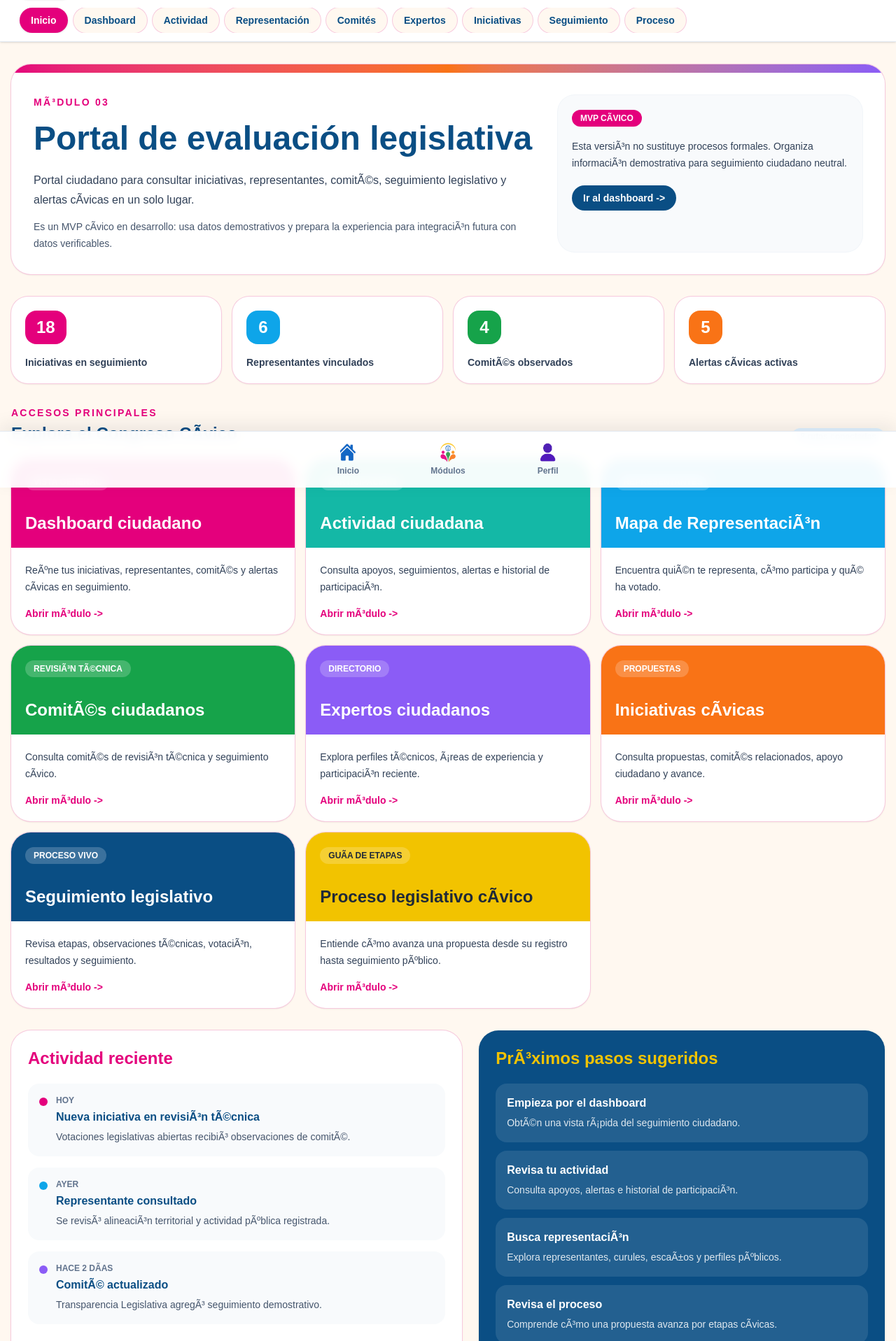
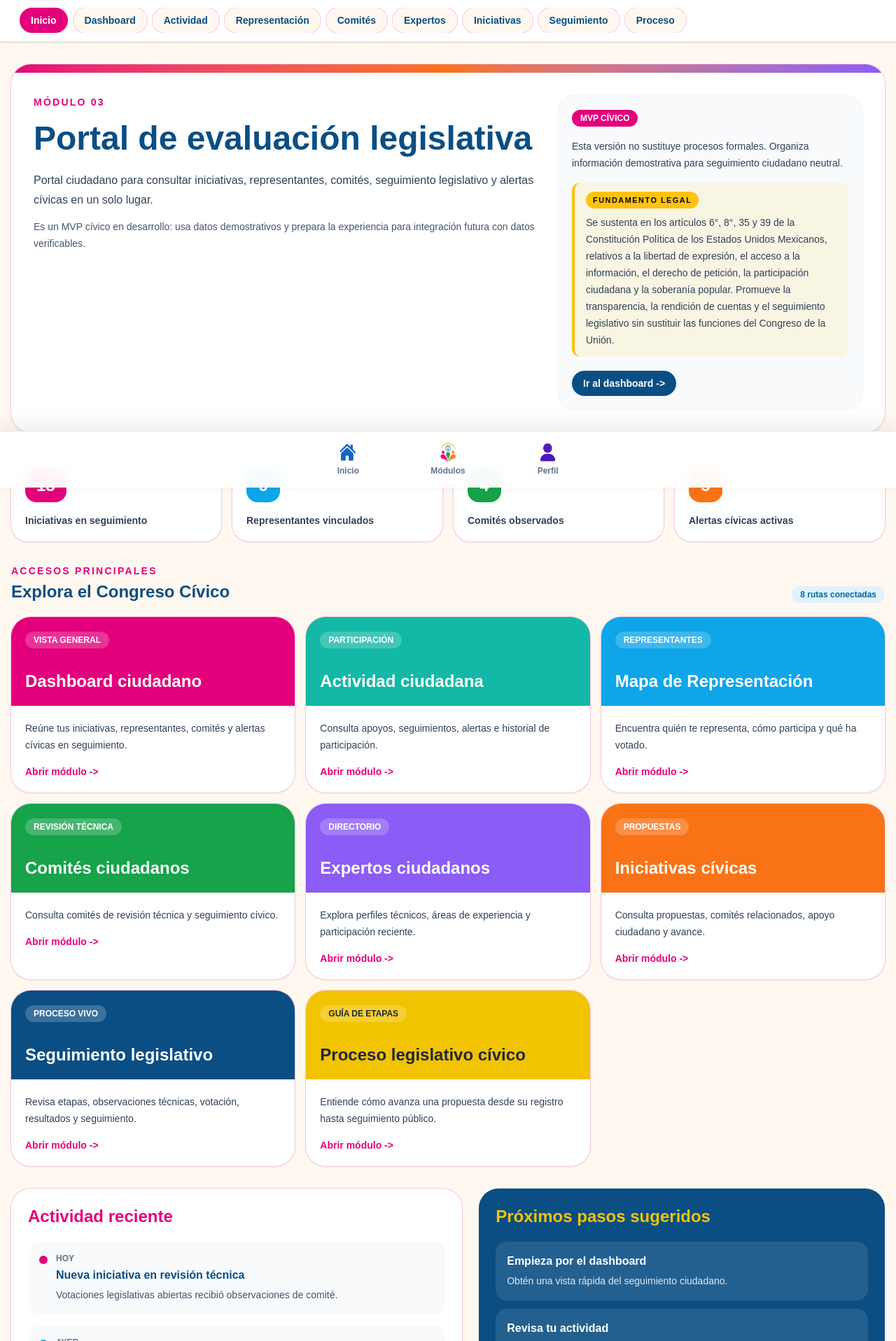
Before and after one commit to TecnocraciaParticipativaMexico/Plataforma, a Next.js app in the folder web/: page /congreso-civico in a window 1280 px wide. Shown: the part 103-2020 px from the top of the page at 70% size. Built offline with nearby package versions, Linux system fonts and the light colour scheme.

Commit message:
fix: fundamentos legales y UTF-8 en módulos 02 03 05

```diff
--- a/web/app/congreso-civico/page.tsx
+++ b/web/app/congreso-civico/page.tsx
@@ -14,57 +14,57 @@ const accesosPortal: AccesoPortal[] = [
   {
     href: "/congreso-civico/dashboard",
     titulo: "Dashboard ciudadano",
-    descripcion: "ReÃºne tus iniciativas, representantes, comitÃ©s y alertas cÃ­vicas en seguimiento.",
+    descripcion: "Reúne tus iniciativas, representantes, comités y alertas cívicas en seguimiento.",
     etiqueta: "Vista general",
     color: "bg-[#E4007C] text-white",
   },
   {
     href: "/congreso-civico/actividad",
     titulo: "Actividad ciudadana",
-    descripcion: "Consulta apoyos, seguimientos, alertas e historial de participaciÃ³n.",
-    etiqueta: "ParticipaciÃ³n",
+    descripcion: "Consulta apoyos, seguimientos, alertas e historial de participación.",
+    etiqueta: "Participación",
     color: "bg-[#14B8A6] text-white",
   },
   {
     href: "/congreso-civico/representacion",
-    titulo: "Mapa de RepresentaciÃ³n",
-    descripcion: "Encuentra quiÃ©n te representa, cÃ³mo participa y quÃ© ha votado.",
+    titulo: "Mapa de Representación",
+    descripcion: "Encuentra quién te representa, cómo participa y qué ha votado.",
     etiqueta: "Representantes",
     color: "bg-[#0EA5E9] text-white",
   },
   {
     href: "/congreso-civico/comites",
-    titulo: "ComitÃ©s ciudadanos",
-    descripcion: "Consulta comitÃ©s de revisiÃ³n tÃ©cnica y seguimiento cÃ­vico.",
-    etiqueta: "RevisiÃ³n tÃ©cnica",
+    titulo: "Comités ciudadanos",
+    descripcion: "Consulta comités de revisión técnica y seguimiento cívico.",
+    etiqueta: "Revisión técnica",
     color: "bg-[#16A34A] text-white",
   },
   {
     href: "/congreso-civico/comites/expertos",
     titulo: "Expertos ciudadanos",
-    descripcion: "Explora perfiles tÃ©cnicos, Ã¡reas de experiencia y participaciÃ³n reciente.",
+    descripcion: "Explora perfiles técnicos, áreas de experiencia y participación reciente.",
     etiqueta: "Directorio",
     color: "bg-[#8B5CF6] text-white",
   },
   {
     href: "/congreso-civico/iniciativas",
-    titulo: "Iniciativas cÃ­vicas",
-    descripcion: "Consulta propuestas, comitÃ©s relacionados, apoyo ciudadano y avance.",
+    titulo: "Iniciativas cívicas",
+    descripcion: "Consulta propuestas, comités relacionados, apoyo ciudadano y avance.",
     etiqueta: "Propuestas",
     color: "bg-[#F97316] text-white",
   },
   {
     href: "/congreso-civico/seguimiento",
     titulo: "Seguimiento legislativo",
-    descripcion: "Revisa etapas, observaciones tÃ©cnicas, votaciÃ³n, resultados y seguimiento.",
+    descripcion: "Revisa etapas, observaciones técnicas, votación, resultados y seguimiento.",
     etiqueta: "Proceso vivo",
     color: "bg-[#0A4E84] text-white",
   },
   {
     href: "/congreso-civico/proceso-legislativo",
-    titulo: "Proceso legislativo cÃ­vico",
-    descripcion: "Entiende cÃ³mo avanza una propuesta desde su registro hasta seguimiento pÃºblico.",
-    etiqueta: "GuÃ­a de etapas",
+    titulo: "Proceso legislativo cívico",
+    descripcion: "Entiende cómo avanza una propuesta desde su registro hasta seguimiento público.",
+    etiqueta: "Guía de etapas",
     color: "bg-[#F2C300] text-[#1F2937]",
   },
 ];
@@ -72,27 +72,27 @@ const accesosPortal: AccesoPortal[] = [
 const metricasPortal = [
   { label: "Iniciativas en seguimiento", valor: 18, clase: "bg-[#E4007C] text-white" },
   { label: "Representantes vinculados", valor: 6, clase: "bg-[#0EA5E9] text-white" },
-  { label: "ComitÃ©s observados", valor: 4, clase: "bg-[#16A34A] text-white" },
-  { label: "Alertas cÃ­vicas activas", valor: 5, clase: "bg-[#F97316] text-white" },
+  { label: "Comités observados", valor: 4, clase: "bg-[#16A34A] text-white" },
+  { label: "Alertas cívicas activas", valor: 5, clase: "bg-[#F97316] text-white" },
 ] as const;
 
 const actividadReciente = [
   {
-    titulo: "Nueva iniciativa en revisiÃ³n tÃ©cnica",
-    descripcion: "Votaciones legislativas abiertas recibiÃ³ observaciones de comitÃ©.",
+    titulo: "Nueva iniciativa en revisión técnica",
+    descripcion: "Votaciones legislativas abiertas recibió observaciones de comité.",
     fecha: "Hoy",
     color: "bg-[#E4007C]",
   },
   {
     titulo: "Representante consultado",
-    descripcion: "Se revisÃ³ alineaciÃ³n territorial y actividad pÃºblica registrada.",
+    descripcion: "Se revisó alineación territorial y actividad pública registrada.",
     fecha: "Ayer",
     color: "bg-[#0EA5E9]",
   },
   {
-    titulo: "ComitÃ© actualizado",
-    descripcion: "Transparencia Legislativa agregÃ³ seguimiento demostrativo.",
-    fecha: "Hace 2 dÃ­as",
+    titulo: "Comité actualizado",
+    descripcion: "Transparencia Legislativa agregó seguimiento demostrativo.",
+    fecha: "Hace 2 días",
     color: "bg-[#8B5CF6]",
   },
 ];
@@ -100,22 +100,22 @@ const actividadReciente = [
 const proximosPasos = [
   {
     titulo: "Empieza por el dashboard",
-    descripcion: "ObtÃ©n una vista rÃ¡pida del seguimiento ciudadano.",
+    descripcion: "Obtén una vista rápida del seguimiento ciudadano.",
     href: "/congreso-civico/dashboard",
   },
   {
     titulo: "Revisa tu actividad",
-    descripcion: "Consulta apoyos, alertas e historial de participaciÃ³n.",
+    descripcion: "Consulta apoyos, alertas e historial de participación.",
     href: "/congreso-civico/actividad",
   },
   {
-    titulo: "Busca representaciÃ³n",
-    descripcion: "Explora representantes, curules, escaÃ±os y perfiles pÃºblicos.",
+    titulo: "Busca representación",
+    descripcion: "Explora representantes, curules, escaños y perfiles públicos.",
     href: "/congreso-civico/representacion",
   },
   {
     titulo: "Revisa el proceso",
-    descripcion: "Comprende cÃ³mo una propuesta avanza por etapas cÃ­vicas.",
+    descripcion: "Comprende cómo una propuesta avanza por etapas cívicas.",
     href: "/congreso-civico/proceso-legislativo",
   },
 ];
@@ -123,17 +123,17 @@ const proximosPasos = [
 const estadosVisuales: Record<EstadoVisual, { titulo: string; descripcion: string; clase: string }> = {
   loading: {
     titulo: "Cargando portal",
-    descripcion: "La informaciÃ³n del Congreso CÃ­vico se estÃ¡ preparando para consulta.",
+    descripcion: "La información del Congreso Cívico se está preparando para consulta.",
     clase: "bg-[#E0F2FE] text-[#0369A1]",
   },
   empty: {
-    titulo: "Sin informaciÃ³n disponible",
-    descripcion: "Cuando existan mÃ³dulos cÃ­vicos activos aparecerÃ¡n en esta vista.",
+    titulo: "Sin información disponible",
+    descripcion: "Cuando existan módulos cívicos activos aparecerán en esta vista.",
     clase: "bg-[#FFF1A8] text-[#0A4E84]",
   },
   error: {
     titulo: "No se pudo mostrar el portal",
-    descripcion: "Esta vista usa datos demostrativos y no realiza conexiÃ³n con servicios externos.",
+    descripcion: "Esta vista usa datos demostrativos y no realiza conexión con servicios externos.",
     clase: "bg-[#FCE7F3] text-[#BE185D]",
   },
 };
@@ -146,20 +146,28 @@ export default function CongresoCivicoPage() {
           <div className="h-3 bg-gradient-to-r from-[#E4007C] via-[#F97316] via-[#F2C300] via-[#16A34A] via-[#0EA5E9] to-[#8B5CF6]" />
           <div className="grid gap-6 p-6 lg:grid-cols-[1.25fr_0.75fr] lg:p-8">
             <div>
-              <div className="mb-3 text-sm font-bold uppercase tracking-[0.16em] text-[#E4007C]">MÃ³dulo 03</div>
+              <div className="mb-3 text-sm font-bold uppercase tracking-[0.16em] text-[#E4007C]">Módulo 03</div>
               <h2 className="max-w-3xl text-4xl font-bold leading-tight md:text-5xl">Portal de evaluación legislativa</h2>
               <p className="mt-4 max-w-3xl text-base leading-7 text-slate-700">
-                Portal ciudadano para consultar iniciativas, representantes, comitÃ©s, seguimiento legislativo y alertas cÃ­vicas en un solo lugar.
+                Portal ciudadano para consultar iniciativas, representantes, comités, seguimiento legislativo y alertas cívicas en un solo lugar.
               </p>
               <p className="mt-3 max-w-3xl text-sm leading-6 text-slate-600">
-                Es un MVP cÃ­vico en desarrollo: usa datos demostrativos y prepara la experiencia para integraciÃ³n futura con datos verificables.
+                Es un MVP cívico en desarrollo: usa datos demostrativos y prepara la experiencia para integración futura con datos verificables.
               </p>
             </div>
             <aside className="rounded-[24px] bg-[#F8FAFC] p-5 ring-1 ring-slate-100">
-              <div className="inline-flex rounded-full bg-[#E4007C] px-3 py-1 text-xs font-bold uppercase text-white">MVP cÃ­vico</div>
+              <div className="inline-flex rounded-full bg-[#E4007C] px-3 py-1 text-xs font-bold uppercase text-white">MVP cívico</div>
               <p className="mt-4 text-sm leading-6 text-slate-700">
-                Esta versiÃ³n no sustituye procesos formales. Organiza informaciÃ³n demostrativa para seguimiento ciudadano neutral.
+                Esta versión no sustituye procesos formales. Organiza información demostrativa para seguimiento ciudadano neutral.
               </p>
+              <div className="mt-4 rounded-xl border-l-4 border-[#FFC20E] bg-[#FFC20E]/10 px-4 py-3">
+                <div className="inline-flex rounded-full bg-[#FFC20E] px-2.5 py-1 text-[0.68rem] font-bold uppercase tracking-[0.14em] text-slate-950">
+                  FUNDAMENTO LEGAL
+                </div>
+                <p className="mt-2 text-xs leading-5 text-slate-700 sm:text-sm sm:leading-6">
+                  Se sustenta en los artículos 6°, 8°, 35 y 39 de la Constitución Política de los Estados Unidos Mexicanos, relativos a la libertad de expresión, el acceso a la información, el derecho de petición, la participación ciudadana y la soberanía popular. Promueve la transparencia, la rendición de cuentas y el seguimiento legislativo sin sustituir las funciones del Congreso de la Unión.
+                </p>
+              </div>
               <Link href="/congreso-civico/dashboard" className="mt-5 inline-flex rounded-full bg-[#0A4E84] px-4 py-2 text-sm font-bold text-white transition hover:bg-[#083E69]">
                 Ir al dashboard -&gt;
               </Link>
@@ -180,7 +188,7 @@ export default function CongresoCivicoPage() {
           <div className="mb-5 flex flex-wrap items-end justify-between gap-4">
             <div>
               <div className="text-sm font-bold uppercase tracking-[0.16em] text-[#E4007C]">Accesos principales</div>
-              <h2 className="mt-1 text-2xl font-bold">Explora el Congreso CÃ­vico</h2>
+              <h2 className="mt-1 text-2xl font-bold">Explora el Congreso Cívico</h2>
             </div>
             <span className="rounded-full bg-[#E0F2FE] px-3 py-1 text-xs font-bold text-[#0369A1]">8 rutas conectadas</span>
           </div>
@@ -194,7 +202,7 @@ export default function CongresoCivicoPage() {
                 </div>
                 <div className="p-5">
                   <p className="text-sm leading-6 text-slate-700">{acceso.descripcion}</p>
-                  <div className="mt-4 text-sm font-bold text-[#E4007C]">Abrir mÃ³dulo -&gt;</div>
+                  <div className="mt-4 text-sm font-bold text-[#E4007C]">Abrir módulo -&gt;</div>
                 </div>
               </Link>
             ))}
@@ -219,7 +227,7 @@ export default function CongresoCivicoPage() {
           </article>
 
           <article className="rounded-[28px] bg-[#0A4E84] p-6 text-white shadow-sm">
-            <h2 className="text-2xl font-bold text-[#F2C300]">PrÃ³ximos pasos sugeridos</h2>
+            <h2 className="text-2xl font-bold text-[#F2C300]">Próximos pasos sugeridos</h2>
             <div className="mt-5 space-y-3">
               {proximosPasos.map((paso) => (
                 <Link key={paso.href} href={paso.href} className="block rounded-2xl bg-white/10 p-4 transition hover:bg-white/15">
--- a/web/app/fiscalia-ia/page.tsx
+++ b/web/app/fiscalia-ia/page.tsx
@@ -52,6 +52,15 @@ export default function FiscaliaIaPage() {
       </section>
 
       <div className="mx-auto max-w-7xl space-y-6 px-4 pb-32 pt-6 md:pt-8 print:max-w-none print:px-0 print:py-0">
+        <section className="max-w-3xl rounded-xl border-l-4 border-[#FFC20E] bg-[#FFC20E]/10 px-4 py-3 print:hidden">
+          <div className="inline-flex rounded-full bg-[#FFC20E] px-2.5 py-1 text-[0.68rem] font-bold uppercase tracking-[0.14em] text-slate-950">
+            FUNDAMENTO LEGAL
+          </div>
+          <p className="mt-2 text-xs leading-5 text-slate-700 sm:text-sm sm:leading-6">
+            Se sustenta en los artículos 6°, 8°, 17, 20 y 21 de la Constitución Política de los Estados Unidos Mexicanos, el Código Nacional de Procedimientos Penales y la Ley General de Víctimas. Permite estructurar información con fines ciudadanos conforme al derecho de acceso a la justicia, el derecho de petición, el derecho a la verdad y el acceso a la información. No sustituye autoridades ministeriales, periciales ni judiciales.
+          </p>
+        </section>
+
         {showSummary ? (
           <div className="print:hidden">
             <DashboardCards structuredCase={structuredCase} evidenceCount={evidence.length} />
--- a/web/app/madres-buscadoras/page.tsx
+++ b/web/app/madres-buscadoras/page.tsx
@@ -56,7 +56,7 @@ export default function MadresBuscadorasPage() {
               caseId: newCase.id,
               type: "report",
               title: "Registro local creado",
-              description: "Se genero un expediente local con datos capturados por la persona usuaria.",
+              description: "Se generó un expediente local con datos capturados por la persona usuaria.",
               occurredAt: newCase.createdAt,
               actorRole: "Familia",
               privacyLevel: newCase.privacyLevel,
@@ -86,7 +86,7 @@ export default function MadresBuscadorasPage() {
         { ...current, geneticReferences: [reference, ...current.geneticReferences] },
         {
           actorRole: "Familia",
-          action: "Referencia genetica registrada",
+          action: "Referencia genética registrada",
           resource: reference.id,
           version: "0.1",
           caseId: reference.caseId,
@@ -109,8 +109,8 @@ export default function MadresBuscadorasPage() {
           reviews: [review, ...current.reviews],
         },
         {
-          actorRole: "Acompanamiento civico",
-          action: "Revision ciudadana solicitada",
+          actorRole: "Acompañamiento cívico",
+          action: "Revisión ciudadana solicitada",
           resource: review.id,
           version: "0.1",
           caseId: review.caseId,
@@ -121,7 +121,7 @@ export default function MadresBuscadorasPage() {
   }
 
   function printDocument() {
-    setNotice("Impresion preparada: solo se mostrara el documento civico de apoyo.");
+    setNotice("Impresión preparada: solo se mostrará el documento cívico de apoyo.");
     window.setTimeout(() => window.print(), 80);
   }
 
@@ -130,8 +130,8 @@ export default function MadresBuscadorasPage() {
       <ModuleHeader activeTab={activeTab} onTabChange={setActiveTab} />
       <section className="border-b border-slate-200 bg-white px-4 py-3 print:hidden">
         <div className="mx-auto max-w-7xl text-xs leading-6 text-slate-600">
-          <strong className="text-[#0A4E84]">Alcance del MVP:</strong> sistema frontend con datos mock y estado local para busqueda,
-          documentacion, seguimiento y acompanamiento. No realiza llamadas externas ni activa permisos del dispositivo.
+          <strong className="text-[#0A4E84]">Alcance del MVP:</strong> sistema frontend con datos mock y estado local para búsqueda,
+          documentación, seguimiento y acompañamiento. No realiza llamadas externas ni activa permisos del dispositivo.
         </div>
       </section>
 
@@ -143,6 +143,15 @@ export default function MadresBuscadorasPage() {
       ) : null}
 
       <div className="mx-auto max-w-7xl space-y-6 px-4 pb-32 pt-6 md:pt-8 print:hidden">
+        <section className="max-w-3xl rounded-xl border-l-4 border-[#FFC20E] bg-[#FFC20E]/10 px-4 py-3">
+          <div className="inline-flex rounded-full bg-[#FFC20E] px-2.5 py-1 text-[0.68rem] font-bold uppercase tracking-[0.14em] text-slate-950">
+            FUNDAMENTO LEGAL
+          </div>
+          <p className="mt-2 text-xs leading-5 text-slate-700 sm:text-sm sm:leading-6">
+            Se sustenta en los artículos 1°, 17 y 20 de la Constitución Política de los Estados Unidos Mexicanos, la Ley General en Materia de Desaparición Forzada de Personas y la Ley General de Víctimas. Fortalece el derecho a la verdad, la búsqueda y la justicia mediante documentación ciudadana. No sustituye las obligaciones legales de las autoridades responsables de la búsqueda e investigación.
+          </p>
+        </section>
+
         {activeTab === "dashboard" ? <Dashboard dataset={dataset} onOpenCase={openCase} onNewCase={() => setActiveTab("new")} /> : null}
 
         {activeTab === "cases" ? (
@@ -154,7 +163,7 @@ export default function MadresBuscadorasPage() {
               onPrint={printDocument}
               onRequestReview={() => {
                 setActiveTab("committees");
-                setNotice("Selecciona el expediente y comite para agregarlo a la cola de revision ciudadana.");
+                setNotice("Selecciona el expediente y comité para agregarlo a la cola de revisión ciudadana.");
               }}
             />
           </div>
```
